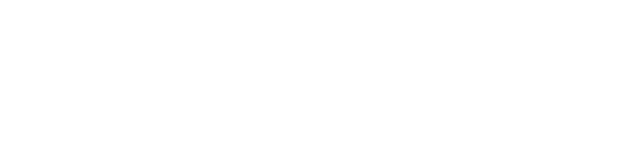
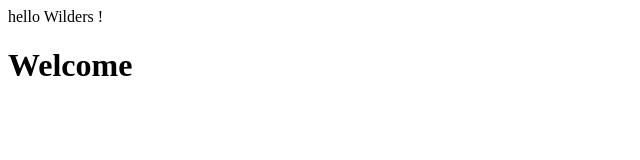
Before and after one commit to clairedelaleau/my-super-website, a plain HTML site: page index.html in a window 1280 px wide. Shown: the whole page, without its empty margins (0-640 px from the left). Drawn offline with Linux system fonts and the light colour scheme.

Commit message:
Added header and h1

```diff
--- a/index.html
+++ b/index.html
@@ -1,10 +1,16 @@
 <!DOCTYPE html>
 <html>
+
 <head>
-  <meta charset="UTF-8">
-  <title>title</title>
+    <meta charset="UTF-8">
+    <title>title</title>
 </head>
+
 <body>
+    <header>hello Wilders !</header>
+
+    <h1>Welcome</h1>
 
 </body>
+
 </html>
```
